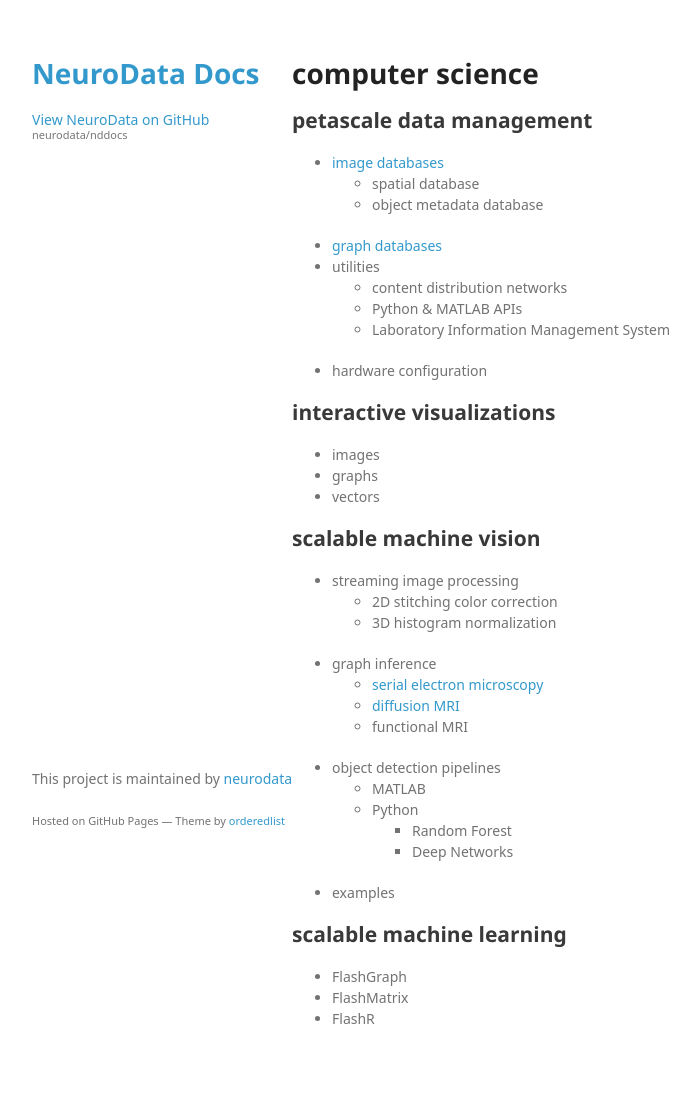
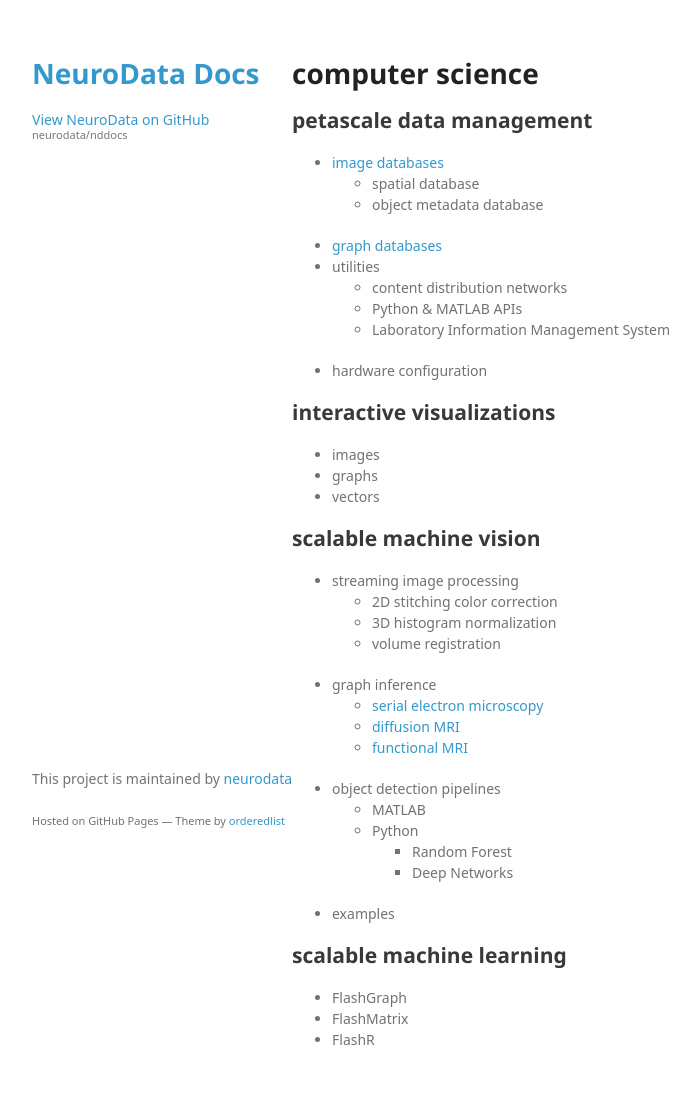
Before and after one commit to neurodata/nddocs-archive, a Jekyll site: the page built from cs.md, in a window 1280 px wide. Shown: the whole page, without its empty margins (178-878 px from the left). Built offline with Jekyll 4.4.1, drawn with Linux system fonts in a browser that asks for light colours; some web fonts are replaced; before the commit the page ends 1099 px from its top, so only the background shows below that.

Commit message:
updated links

```diff
--- a/cs.md
+++ b/cs.md
@@ -25,10 +25,11 @@
 - streaming image processing
 	- 2D stitching color correction
 	- 3D histogram normalization
+	- volume registration
 - graph inference
 	- [serial electron microscopy](http://i2g.io)
 	- [diffusion MRI](http://m2g.io)
-	- functional MRI
+	- [functional MRI](http://fcp-indi.github.io/)
 - object detection pipelines
 	- MATLAB
 	- Python
```
